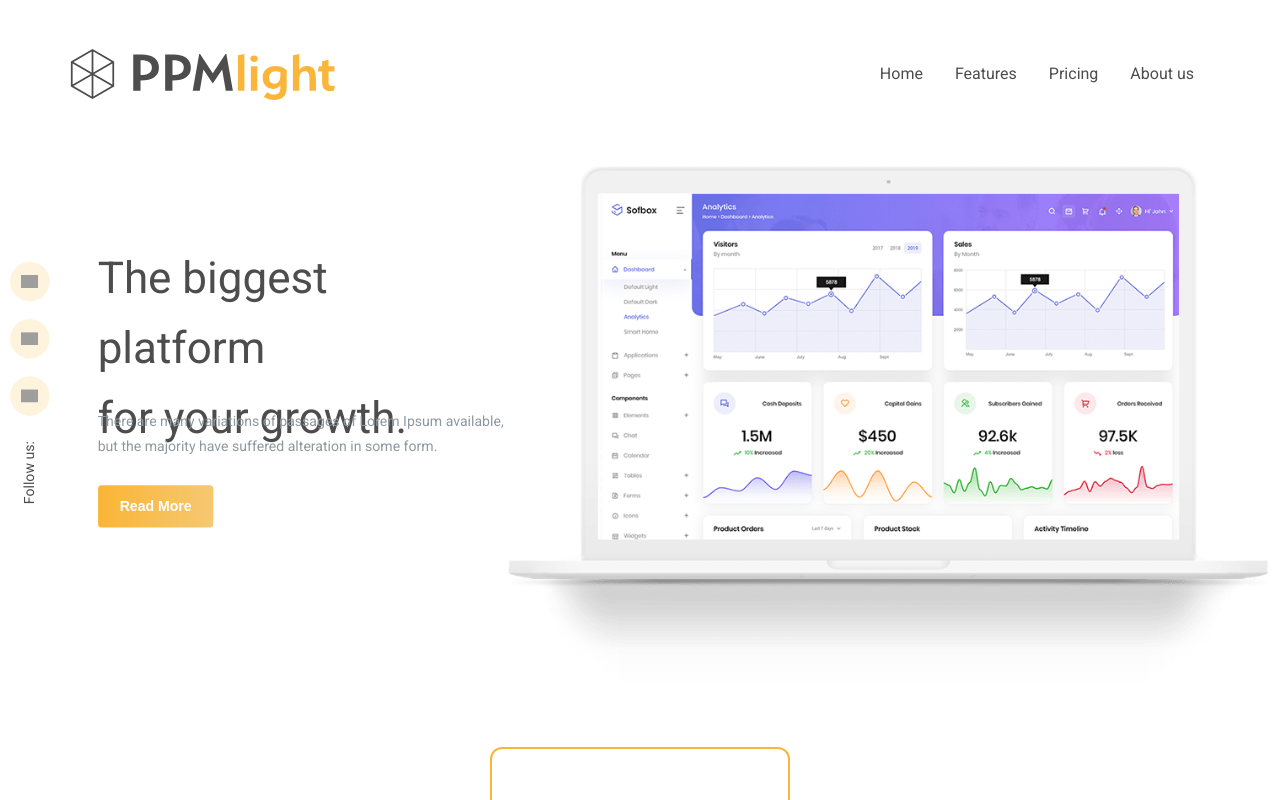
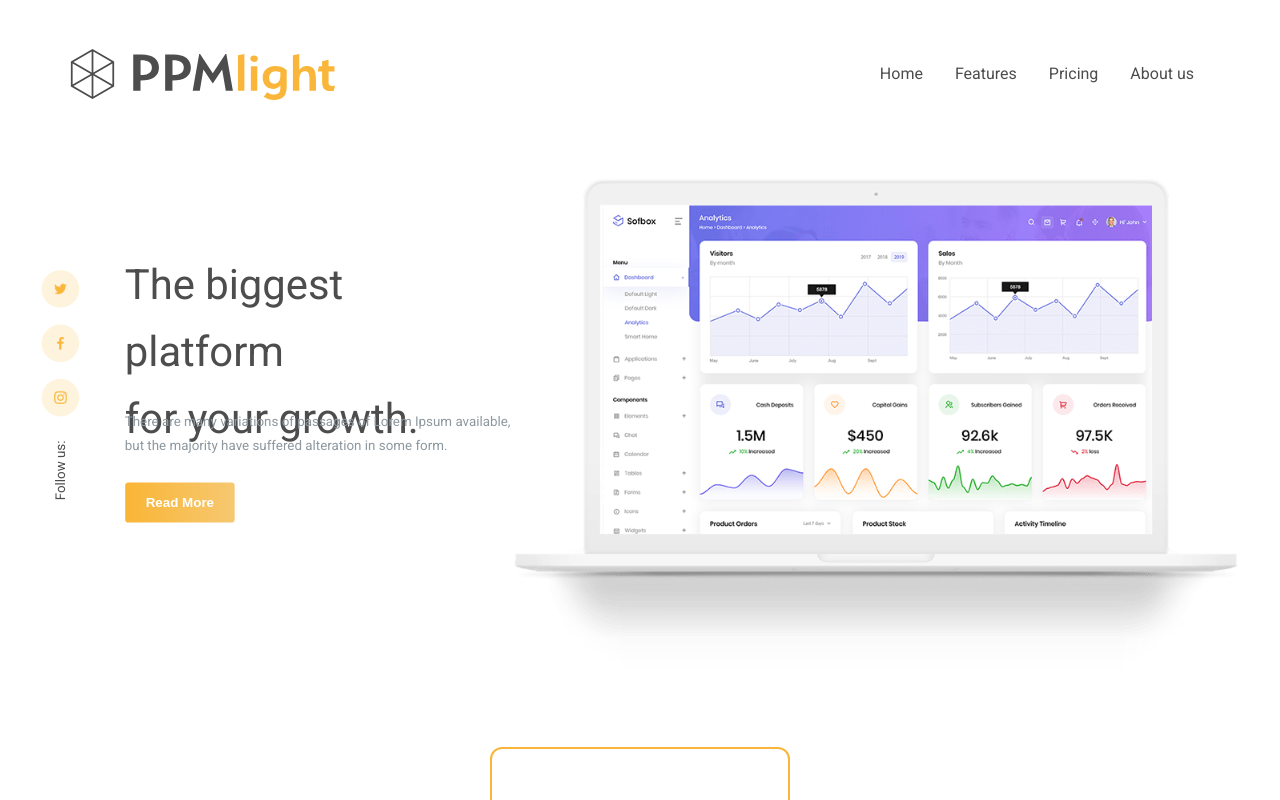
Before and after one commit to MarcinGazda/PPMLight.WWW, a React (Vite) app: page / in a window 1280 px wide. Shown: the top 800 px of the page. Built offline with nearby package versions, Linux system fonts and the light colour scheme; grey boxes are pictures that could not be loaded.

Commit message:
fix: better scale and some css changes in Hero view

```diff
--- a/src/components/Hero/index.tsx
+++ b/src/components/Hero/index.tsx
@@ -1,8 +1,8 @@
 import styles from "./styles.module.scss";
 import HeroImg from "../../assets/hero.png";
-import facebook from "../../assets/facebook.png";
-import twitter from "../../assets/twitter.png";
-import instagram from "../../assets/instagram.png";
+import facebook from "../../assets/icons/facebook.png";
+import twitter from "../../assets/icons/twitter.png";
+import instagram from "../../assets/icons/instagram.png";
 import { useEffect, useState } from "react";
 
 const Hero = () => {
@@ -22,7 +22,7 @@ const Hero = () => {
   }, []);
 
   const calculatePercentage = (width: number) => {
-    return width > minValue && width < maxValue ? width / maxValue : 1;
+    return width > minValue && width < maxValue ? (width / maxValue) * 0.95 : 1;
   };
 
   const scaleStyle = { scale: `${calculatePercentage(screenWidth)}` };
--- a/src/components/Hero/styles.module.scss
+++ b/src/components/Hero/styles.module.scss
@@ -4,9 +4,7 @@
   display: flex;
   flex-direction: column;
   align-items: center;
-  width: 100%;
-  margin: 20px auto;
-  transition: scale linear 0.3s;
+  margin: 20px 20px;
 
   @include breakpoint(md) {
     flex-direction: row;
@@ -18,7 +16,6 @@
     flex-direction: column;
     min-width: 100px;
     height: 400px;
-    //margin-left: 0px;
     @include breakpoint(md) {
       display: flex;
     }
@@ -56,14 +53,18 @@
       align-items: start;
     }
     .title {
-      font-size: 30px;
-      line-height: 44px;
+      max-width: 300px;
+      line-height: 43px;
       text-align: center;
       font-weight: 400;
-      width: 464px;
-      height: 160px;
-
+      font-size: 29px;
+      margin-bottom: 0;
       @include breakpoint(md) {
+        max-width: none;
+        line-height: 44px;
+        font-size: 30px;
+        width: 464px;
+        height: 160px;
         font-size: 50px;
         text-align: start;
         line-height: 80px;
@@ -73,13 +74,13 @@
 
     .description {
       text-align: center;
-      font-size: 18px;
+      font-size: 17px;
+      line-height: 27px;
       color: rgb(142, 152, 159);
       max-width: 470px;
       @include breakpoint(md) {
         text-align: left;
         font-size: 16px;
-        margin: 0;
         line-height: 28px;
         margin: 30px 0;
       }
@@ -93,7 +94,7 @@
       border-style: none;
       border-radius: 4px;
       color: $light;
-      font-weight: 600;
+      font-weight: 400;
       background: linear-gradient(
         90deg,
         rgb(250, 181, 54) 0%,
@@ -112,6 +113,7 @@
 
       @include breakpoint(md) {
         line-height: 40px;
+        font-weight: 600;
         padding: 4px 25px;
         margin-bottom: 100px;
       }
@@ -119,8 +121,8 @@
   }
 
   .img {
-    width: 265px;
-    height: 182px;
+    width: 287px;
+    height: 197px;
 
     @include breakpoint(md) {
       width: 869px;
```
